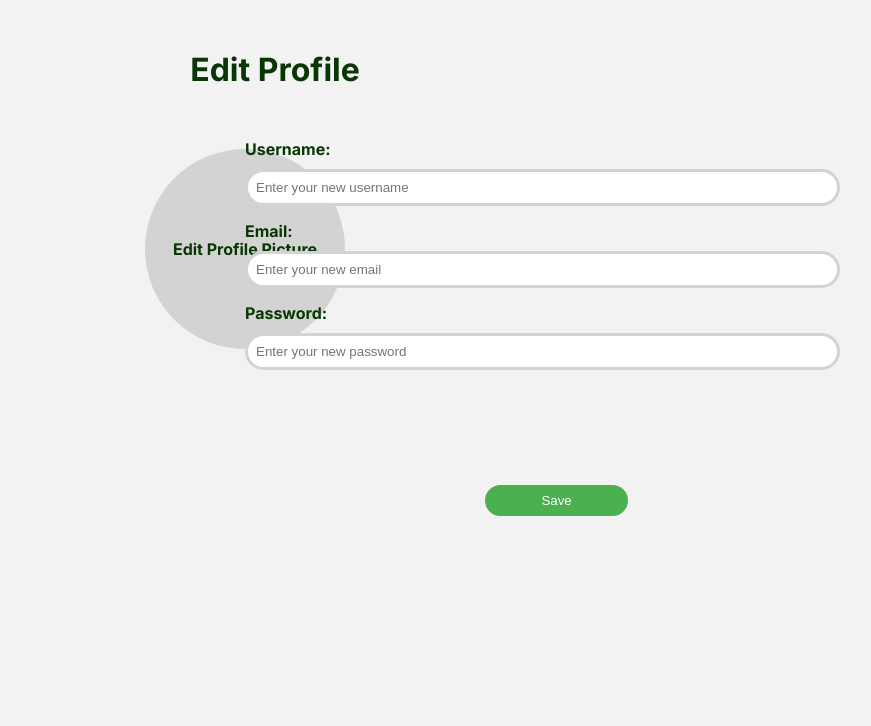
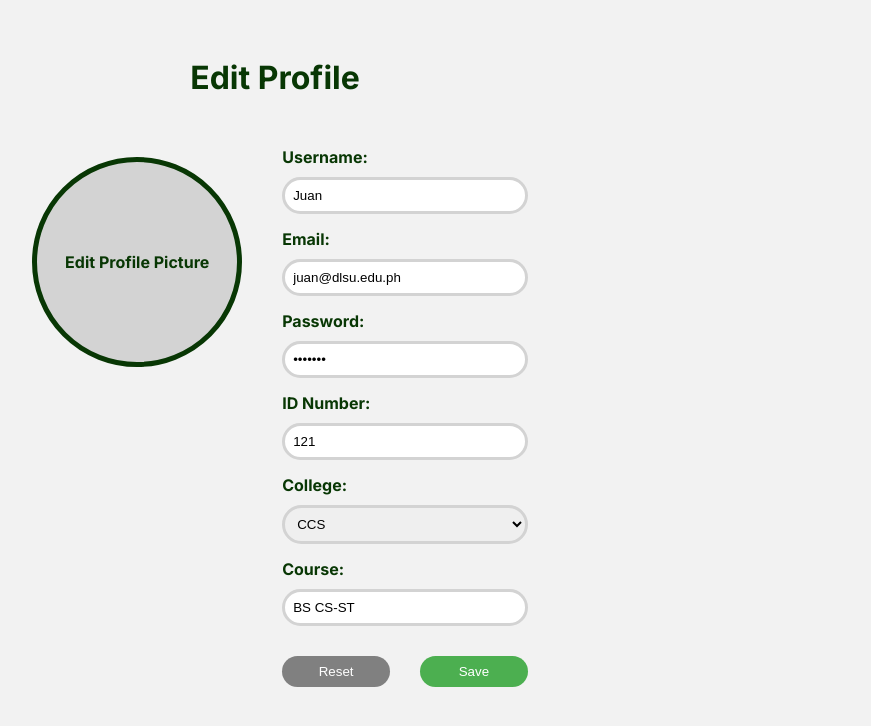
Before and after one commit to TheBanana03/The-Superior-CCAPDEV-repository, a web app: file editprofile.html in a window 1280 px wide. Shown: the top 726 px of the page, without its empty margins (365-1236 px from the left). Run offline with its HTML, style and script files only (its server is not run), Linux system fonts and the light colour scheme.

Commit message:
Updated edit profile type checking, prefilled data

```diff
--- a/css/editprofile-style.css
+++ b/css/editprofile-style.css
@@ -3,24 +3,39 @@
 body {
   font-family: 'Inter', sans-serif;
   background-color: #f2f2f2;
-  margin: 0;
-  padding: 0;
+  display: flex;
+  flex-direction: column;
+  justify-content: center;
+  align-items: center;
 }
 
 .container {
-  margin-left: 500px;
-  margin-right: 500px;
   display: flex;
+  flex-direction: row;
+  justify-content: center;
+  align-items: flex-start;
+  flex-wrap: wrap;
+  width: 40%;
 }
 
 .profile-container {
-  width: 25%;
+  display: flex;
+  justify-content: center;
 }
 
 .details-container {
-  flex-grow: 1;
+  box-sizing: border-box;
+  display: flex;
+  flex-direction: column;
+  flex: 1;
 }
 
+.buttons-container {
+  display: flex;
+  justify-content: center;
+  width: 100%;
+  margin-top: 15px;
+}
 
 h1 {
     margin-top: 50px;
@@ -41,6 +56,7 @@ h1 {
   text-align: center;
   line-height: 200px;
   cursor: pointer;
+  border: 5px solid #083704;
 }
 
 .profile-picture input[type="file"] {
@@ -71,11 +87,23 @@ h1 {
 }
 
 input {
-    width: 200%;
   padding: 8px;
   border-radius: 100px;
   border: 3px solid lightgray;
   margin-bottom: 15px;
+}
+
+input[type="text"],
+input[type="email"],
+input[type="password"],
+input[type="number"],
+select {
+  width: 100%;
+  padding: 8px;
+  border-radius: 100px;
+  border: 3px solid lightgray;
+  margin-bottom: 15px;
+  box-sizing: border-box;
 }
 
 input[type="submit"] {
@@ -88,10 +116,25 @@ h1 {
   text-align: center;
   cursor: pointer;
   border-radius: 100px;
-    margin-left: 240px;
-    margin-top: 100px;
 }
 
 input[type="submit"]:hover {
   background-color: #45a049;
 }
+
+input[type="reset"] {
+  display: block;
+  width: 50%;
+  padding: 8px;
+  border: none;
+  background-color: gray;
+  color: #fff;
+  text-align: center;
+  cursor: pointer;
+  border-radius: 100px;
+  margin-right: 30px;
+}
+
+input[type="reset"]:hover {
+  background-color: rgb(98, 98, 98);
+}
--- a/css/login-style.css
+++ b/css/login-style.css
@@ -99,6 +99,7 @@ h3 {
   border-radius: 100px;
   margin: 0 auto;
   margin-bottom: 30px;
+  text-decoration: none;
 }
 
 .btn-signup:hover {
--- a/css/signup-style.css
+++ b/css/signup-style.css
@@ -99,6 +99,7 @@ h3 {
   border-radius: 100px;
   margin: 0 auto;
   margin-bottom: 30px;
+  text-decoration: none;
 }
 
 .btn-login:hover {
--- a/editprofile.html
+++ b/editprofile.html
@@ -8,21 +8,40 @@
   <h1>Edit Profile</h1>
   <div class="container">
     <div class="profile-container">
-    <label for="upload-image" class="profile-picture">
+      <label for="upload-image" class="profile-picture">
         <input type="file" id="upload-image" accept="image/*">
         Edit Profile Picture
-    </label>
+      </label>
     </div>
     <div class="details-container">
-    <form>
+      <form>
         <label for="username">Username:</label>
-        <input type="text" id="username" name="username" placeholder="Enter your new username">
+        <input type="text" id="username" name="username" placeholder="Enter your new username" value="Juan">
         <label for="email">Email:</label>
-        <input type="email" id="email" name="email" placeholder="Enter your new email">
+        <input type="email" id="email" name="email" placeholder="Enter your new email" value="juan@dlsu.edu.ph">
         <label for="password">Password:</label>
-        <input type="password" id="password" name="password" placeholder="Enter your new password">
-        <input type="submit" value="Save">
-    </form>
+        <input type="password" id="password" name="password" placeholder="Enter your new password" value="CCAPDEV">
+        <label for="idnum">ID Number:</label>
+        <input type="number" id="idnum" name="idnum" placeholder="Enter your new ID Number" value="121">
+        <label for="College">College:</label>
+        <select name="dropdown" id="dropdown">
+          <option value="-">-</option>
+          <option value="bagced">BAGCED</option>
+          <option value="ccs" selected>CCS</option>
+          <option value="tdsol">TDSOL</option>
+          <option value="cla">CLA</option>
+          <option value="cos">COS</option>
+          <option value="gcoe">GCOE</option>
+          <option value="cob">COB</option>
+          <option value="soe">SOE</option>
+        </select>
+        <label for="Course">Course:</label>
+        <input type="text" id="course" name="course" placeholder="Enter your new course" value="BS CS-ST">
+        <div class="buttons-container">
+          <input type="reset" value="Reset">
+          <input type="submit" value="Save">
+        </div>
+      </form>
     </div>
   </div>
 </body>
--- a/login.html
+++ b/login.html
@@ -22,7 +22,7 @@
     </div>
     <hr>
     <p class="p-signup">Don't have an account?</p>
-    <button class="btn-signup">Sign Up</button>
+    <a href="signup.html" class="btn-signup">Sign Up </a>
   </div>
 
 </body>
--- a/signup.html
+++ b/signup.html
@@ -33,7 +33,7 @@
     </div>
     <hr>
     <p class="p-login">Already have an account?</p>
-    <button class="btn-login">Log In</button>
+    <a href="login.html" class="btn-login">Log In</a>
   </div>
 
 </body>
```
Lines whose indentation alone changed are shown as unchanged.
